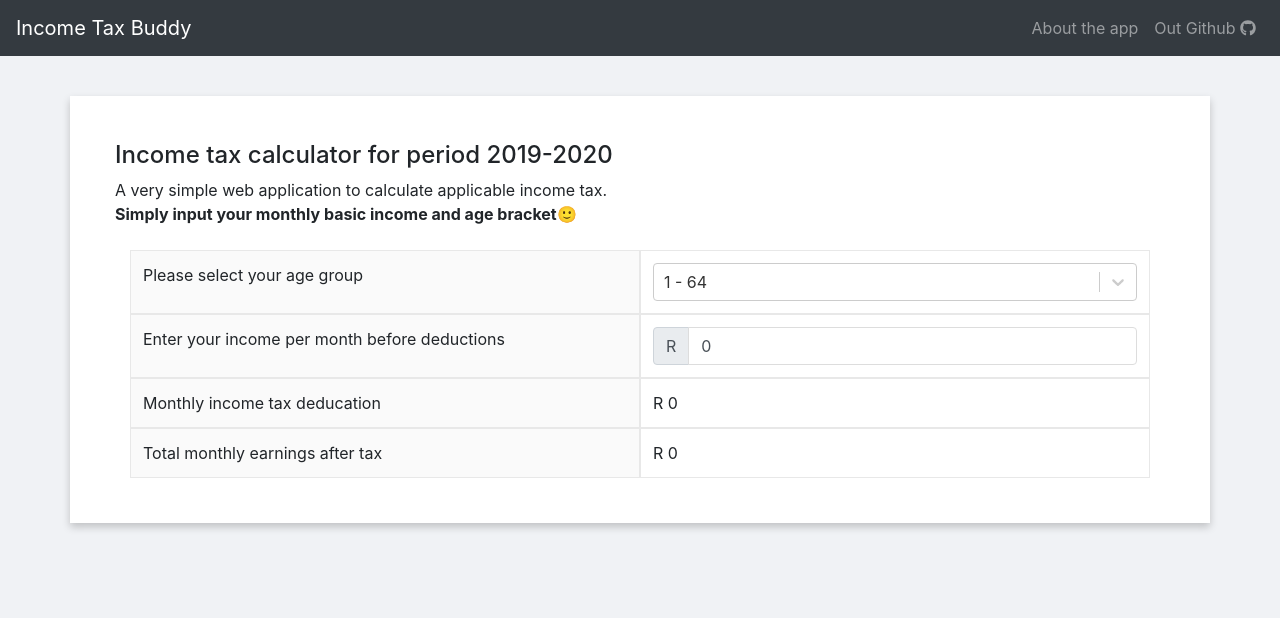
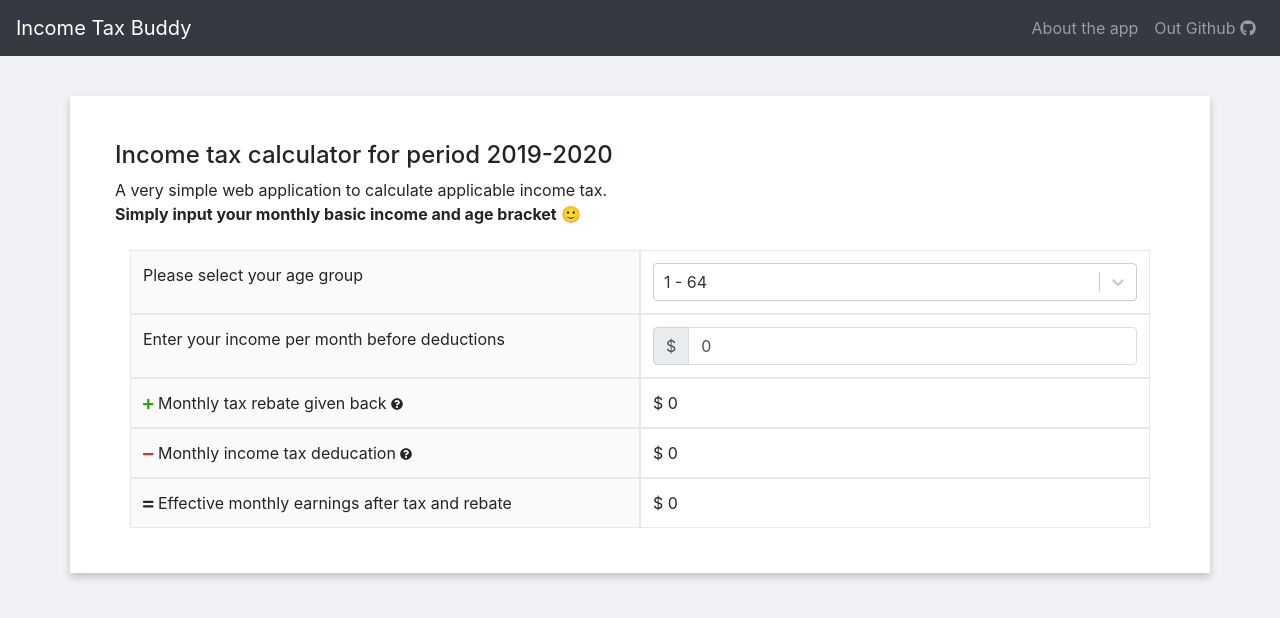
Before and after one commit to Berry-Cool-Inc/Income-Tax-Buddy, a React (Create React App) app: page / in a window 1280 px wide. Shown: the top 618 px of the page. Built offline with nearby package versions, Linux system fonts and the light colour scheme.

Commit message:
Final UI touchers for bootstrap version

```diff
--- a/src/App.tsx
+++ b/src/App.tsx
@@ -2,8 +2,8 @@ import React, { Component } from 'react';
 import IncomeTaxForm from './components/IncomeTax/IncomeTaxComponent';
 import './assets/App.css';
 import 'bootstrap/dist/css/bootstrap.min.css';
-import '@fortawesome/react-fontawesome';
 import { Navbar, Nav, Modal, Container, Button } from 'react-bootstrap';
+import config from './config';
 
 import { faGithub } from '@fortawesome/free-brands-svg-icons';
 import { FontAwesomeIcon } from '@fortawesome/react-fontawesome';
@@ -25,12 +25,7 @@ class AppLayout extends Component {
             <Nav className="mr-auto"></Nav>
             <Nav>
               <Nav.Link onClick={this.setModalState}>About the app</Nav.Link>
-              <Nav.Link
-                eventKey={2}
-                target="_blank"
-                rel="noopener noreferrer"
-                href="https://github.com/Berry-Cool-Inc/IncomeTaxBuddy"
-              >
+              <Nav.Link eventKey={2} target="_blank" rel="noopener noreferrer" href={config.githubRepo}>
                 Out Github <FontAwesomeIcon icon={faGithub} />
               </Nav.Link>
             </Nav>
@@ -40,12 +35,12 @@ class AppLayout extends Component {
           <h4>Income tax calculator for period 2019-2020</h4>
           <div>
             A very simple web application to calculate applicable income tax. <br />{' '}
-            <b>
-              Simply input your monthly basic income and age bracket
+            <strong>
+              Simply input your monthly basic income and age bracket{' '}
               <span role="img" aria-label="Skull">
                 🙂
               </span>
-            </b>
+            </strong>
           </div>
           <br />
           <IncomeTaxForm></IncomeTaxForm>
@@ -56,7 +51,7 @@ class AppLayout extends Component {
           </Modal.Header>
           <Modal.Body>
             <p>
-              The main aim of this web application itself is to be <b>simple and deadly fast</b> in function and user
+              The main aim of this web application is to be <b>simple and deadly fast</b> in function and user story
               outcome.
             </p>
             <p>
@@ -64,10 +59,10 @@ class AppLayout extends Component {
               (tax brackets, etc...) for YoY changes
             </p>
             <p>
-              This simple side project was meant to be a way to learn new tech-stacks like typescript and react +
-              next.js. You can view the source code on Github <br /> <br />{' '}
+              This side project was meant to be simple way to learn new tech-stacks like typescript and react. You can
+              view the source code on Github <br /> <br />{' '}
               <p style={{ textAlign: 'center' }}>
-                <a target="_blank" rel="noopener noreferrer" href="https://github.com/Berry-Cool-Inc/IncomeTaxBuddy">
+                <a target="_blank" rel="noopener noreferrer" href={config.githubRepo}>
                   <FontAwesomeIcon icon={faGithub} size="2x" color="#6c757d" />
                 </a>
               </p>
--- a/src/assets/App.css
+++ b/src/assets/App.css
@@ -52,8 +52,8 @@ textarea {
 
 input[type='number']:focus,
 textarea:focus {
-  box-shadow: 0 0 5px rgba(81, 203, 238, 1);
-  border: 1px solid rgba(81, 203, 238, 1);
+  box-shadow: 0 0 5px #1890ff;
+  border: 1px solid #1890ff;
 }
 
 input:invalid {
--- a/src/components/IncomeTax/IncomeTax.tsx
+++ b/src/components/IncomeTax/IncomeTax.tsx
@@ -6,11 +6,14 @@ export class IncomeTax extends Tax {
   taxRebates: Array<any> = [];
   ageBracket: number;
 
+  rebateAmount: number;
+
   constructor(basicIncome: number) {
     super(basicIncome);
     this.taxBrackets = TaxRates.taxBrackets;
     this.taxRebates = TaxRates.taxRebates;
     this.ageBracket = 0;
+    this.rebateAmount = 0;
   }
 
   getAgeBracket = () => {
@@ -24,6 +27,14 @@ export class IncomeTax extends Tax {
     }
   };
 
+  setRebateAmount = (value?: number) => {
+    if (value) this.rebateAmount = value;
+  };
+
+  getRebateAmount = () => {
+    return this.rebateAmount;
+  };
+
   setTotalAmountBeforeTax = (value?: number) => {
     if (value) {
       this.totalAmountBeforeTax = value;
@@ -35,6 +46,8 @@ export class IncomeTax extends Tax {
   calculateTax = () => {
     const basicIncome = this.getTotalAmountBeforeTax();
     let taxAmount = 0;
+    let rebateAmount = 0;
+    let effectiveTaxableAmount = 0;
 
     if (basicIncome === 0) return null;
 
@@ -44,14 +57,20 @@ export class IncomeTax extends Tax {
       if (basicIncome < upperBound || i + 1 === this.taxBrackets.length) {
         let lowerBound = i > 0 ? this.taxBrackets[i - 1]['upperBound'] / 12 : 1;
         let percentage = this.taxBrackets[i]['percentage'] / 100;
-        let rebateAmount = this.taxRebates[this.getAgeBracket()]['amount'] / 12;
-        taxAmount = this.taxBrackets[i]['taxForBracket'] / 12 + (basicIncome - lowerBound) * percentage - rebateAmount;
-        taxAmount = taxAmount < 0 ? 0 : taxAmount;
+        rebateAmount = this.taxRebates[this.getAgeBracket()]['amount'] / 12;
+        taxAmount = this.taxBrackets[i]['taxForBracket'] / 12 + (basicIncome - lowerBound) * percentage;
         break;
       }
     }
 
+    if (rebateAmount > taxAmount) {
+      rebateAmount = taxAmount;
+    } else {
+      effectiveTaxableAmount = taxAmount - rebateAmount;
+    }
+
+    this.setRebateAmount(rebateAmount);
     this.setTotalTax(taxAmount);
-    this.setTotalAmountAfterTax(this.getTotalAmountBeforeTax() - taxAmount);
+    this.setTotalAmountAfterTax(this.getTotalAmountBeforeTax() - effectiveTaxableAmount);
   };
 }
--- a/src/components/IncomeTax/IncomeTaxComponent.tsx
+++ b/src/components/IncomeTax/IncomeTaxComponent.tsx
@@ -4,8 +4,12 @@ import { IncomeTax } from './IncomeTax';
 import formatterUtil from '../../utils/FormatterUtil';
 import numberUtil from '../../utils/NumberUtil';
 import TaxRates from './assets/TaxRates2020';
-import { Container, Row, Col, InputGroup, FormControl } from 'react-bootstrap';
+import { Container, Row, Col, InputGroup, FormControl, OverlayTrigger, Tooltip, Popover } from 'react-bootstrap';
 import Select from 'react-select';
+import config from '../../config';
+
+import { faPlus, faMinus, faEquals, faQuestionCircle } from '@fortawesome/free-solid-svg-icons';
+import { FontAwesomeIcon } from '@fortawesome/react-fontawesome';
 
 export class IncomeTaxForm extends CustomComponent {
   private cssThemeOptions = {
@@ -55,7 +59,7 @@ export class IncomeTaxForm extends CustomComponent {
           <Col className={'incomeTaxDisplayGroupInput'} xs={12} md={4} lg={6}>
             <InputGroup>
               <InputGroup.Prepend>
-                <InputGroup.Text>R</InputGroup.Text>
+                <InputGroup.Text>{config.currencyFormat.symbol}</InputGroup.Text>
               </InputGroup.Prepend>
               <FormControl
                 type="number"
@@ -71,7 +75,37 @@ export class IncomeTaxForm extends CustomComponent {
         </Row>
         <Row className={'incomeTaxRow'} noGutters={this.cssThemeOptions['noGutters']}>
           <Col className={'incomeTaxDisplayGroupText'} xs={12} md={8} lg={6}>
-            Monthly income tax deducation
+            <FontAwesomeIcon icon={faPlus} color="#389e0d" size="xs" /> Monthly tax rebate given back{' '}
+            <OverlayTrigger
+              placement="bottom"
+              delay={{ show: 250, hide: 400 }}
+              overlay={
+                <Popover id="">
+                  <Popover.Content>Amount to be reclaimed from SARS.</Popover.Content>
+                </Popover>
+              }
+            >
+              <FontAwesomeIcon icon={faQuestionCircle} color="#262626" size="xs" />
+            </OverlayTrigger>
+          </Col>
+          <Col className={'incomeTaxDisplayGroupInput'} xs={12} md={4} lg={6}>
+            {formatterUtil.formatValueToCurrencyDisplay(this.incomeTax.getRebateAmount())}
+          </Col>
+        </Row>
+        <Row className={'incomeTaxRow'} noGutters={this.cssThemeOptions['noGutters']}>
+          <Col className={'incomeTaxDisplayGroupText'} xs={12} md={8} lg={6}>
+            <FontAwesomeIcon icon={faMinus} color="#d4380d" size="xs" /> Monthly income tax deducation{' '}
+            <OverlayTrigger
+              placement="bottom"
+              delay={{ show: 250, hide: 400 }}
+              overlay={
+                <Popover id="">
+                  <Popover.Content>Total monthly tax due to be paid to SARS.</Popover.Content>
+                </Popover>
+              }
+            >
+              <FontAwesomeIcon icon={faQuestionCircle} color="#262626" size="xs" />
+            </OverlayTrigger>
           </Col>
           <Col className={'incomeTaxDisplayGroupInput'} xs={12} md={4} lg={6}>
             {formatterUtil.formatValueToCurrencyDisplay(this.incomeTax.getTotalTax())}
@@ -79,7 +113,8 @@ export class IncomeTaxForm extends CustomComponent {
         </Row>
         <Row className={'incomeTaxRow'} noGutters={this.cssThemeOptions['noGutters']}>
           <Col className={'incomeTaxDisplayGroupText'} xs={12} md={8} lg={6}>
-            Total monthly earnings after tax
+            <FontAwesomeIcon icon={faEquals} color="#262626" size="xs" /> Effective monthly earnings after tax and
+            rebate
           </Col>
           <Col className={'incomeTaxDisplayGroupInput'} xs={12} md={4} lg={6}>
             {formatterUtil.formatValueToCurrencyDisplay(this.incomeTax.getTotalAmountAfterTax())}
--- a/src/config.tsx
+++ b/src/config.tsx
@@ -1,7 +1,8 @@
 export default {
   currencyFormat: {
-    symbol: 'R',
+    symbol: '$',
     prefix: true,
     decimalPlaces: 2,
   },
+  githubRepo: 'https://github.com/Berry-Cool-Inc/IncomeTaxBuddy',
 };
--- a/src/index.tsx
+++ b/src/index.tsx
@@ -9,4 +9,4 @@ ReactDOM.render(<App />, document.getElementById('root'));
 // If you want your app to work offline and load faster, you can change
 // unregister() to register() below. Note this comes with some pitfalls.
 // Learn more about service workers: https://bit.ly/CRA-PWA
-serviceWorker.unregister();
+serviceWorker.register();
--- a/src/utils/NumberUtil.tsx
+++ b/src/utils/NumberUtil.tsx
@@ -1,5 +1,5 @@
 function formatNumberStringAsNumberWithReplacement(value: string) {
-  // Replace all text in variable
+  // Replace all text in variablegot
   return Number(value);
 }
 
```
